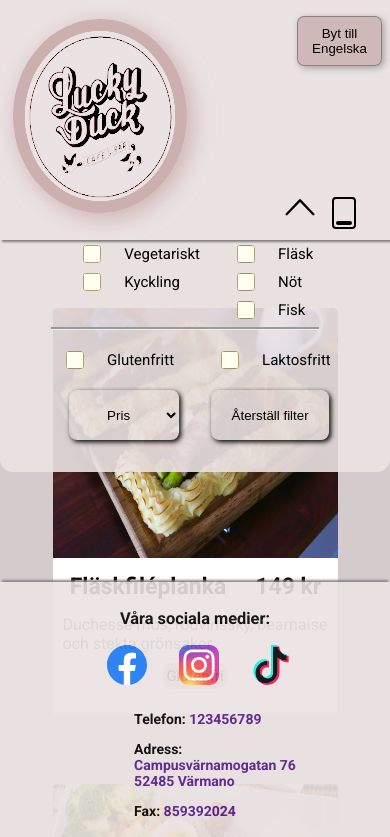
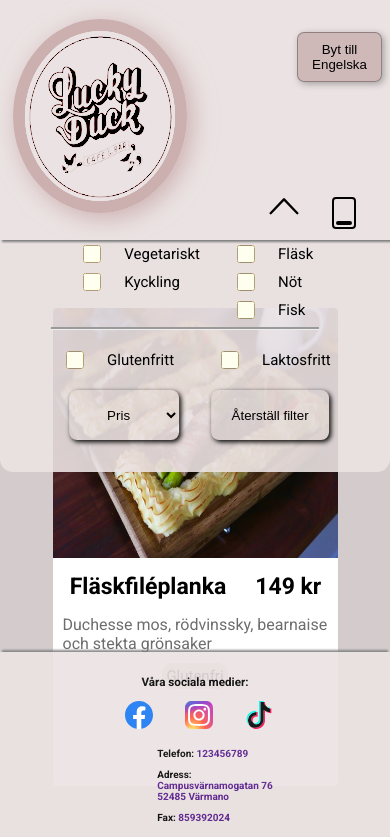
Before and after one commit to adrianbodin/School-grupp4-digital-meny, a plain HTML site: page index.html in a window 390 px wide. Shown: the top 837 px of the page. Drawn offline with nearby package versions, Linux system fonts and the light colour scheme; a web font is replaced by a local one.

Commit message:
fixat så fungerar på ios mobil, ändrat lite font size på saker i footer för mobil, samt för card

```diff
--- a/style.css
+++ b/style.css
@@ -98,10 +98,11 @@
 .version-aside-container {
   display: none;
   position: fixed;
-  top: 0;
   background-color: rgb(235, 227, 227, 0.9);
   width: 100%;
-
+  top: 0;
+  left: 0;
+  right: 0;
   transition: 0.2s;
   padding-top: 17rem;
   border-bottom-left-radius: 13px;
@@ -123,7 +124,8 @@
   border: none;
   outline: none;
   background: transparent;
-  font-size: 45px;
+  font-size: 10px;
+  margin-right: 1rem;
   cursor: pointer;
 }
 /* knapp för att visa och gömma footer */
@@ -131,7 +133,7 @@
   position: fixed;
   top: 12rem;
   right: 3rem;
-  font-size: 20px;
+  font-size: 10px;
   outline: none;
   border-radius: 7px;
   background-color: transparent;
@@ -204,6 +206,9 @@ body {
   margin: 0 0 100px;
   font-family: "Roboto", sans-serif;
   background: #d4cccc;
+  min-height: 100vh;
+  display: flex;
+  flex-direction: column;
 }
 
 #header {
@@ -262,7 +267,6 @@ body {
   flex-wrap: wrap;
   justify-content: space-between;
   padding-bottom: 11rem;
-
 }
 .white-card img {
   /* Bild */
@@ -285,7 +289,6 @@ body {
   font-size: 23px;
   font-weight: bold;
   margin: 10px;
-
 }
 .dish-description {
   /* maträtt-beskrivning */
@@ -293,14 +296,13 @@ body {
   padding: 0px;
   margin: 0px 10px 0px 10px;
 }
- .gluten-free  {
+.gluten-free {
   display: block;
   font-size: 15px;
   padding: 4px;
   margin: 10px;
   border-radius: 10px;
   background: #d4cccc;
-
 }
 .lactose-free {
   display: block;
@@ -315,7 +317,8 @@ body {
 /* knappen för att byta språk */
 
 #byta {
-  position: inherit;
+  position: fixed;
+  top: 0;
   right: 0;
   margin: 2rem;
   width: 200px;
@@ -387,7 +390,7 @@ body {
   .white-card {
     height: 210px;
     width: 270px;
-    padding-bottom: 12.2rem;
+    padding-bottom: 13rem;
   }
   .white-card img {
     width: 270px;
@@ -564,6 +567,10 @@ body {
   }
   .footer {
     flex-direction: column;
+    font-size: 10px;
+  }
+  .social-list {
+    font-size: 7px;
   }
   #logo {
     left: 0.8rem;
@@ -585,7 +592,7 @@ body {
   .white-card {
     width: 285px;
     height: 230px;
-    padding-bottom: 11rem;
+    padding-bottom: 15.5rem;
   }
   .white-card img {
     width: 285px;
```
